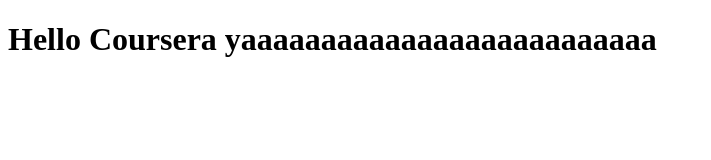
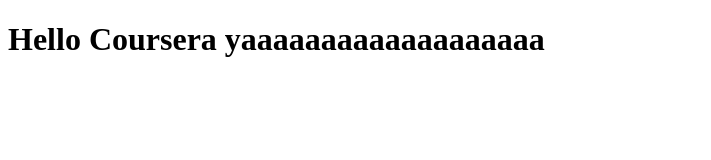
Before and after one commit to Arv0209/coursera-test, a plain HTML site: page site/index.html in a window 1280 px wide. Shown: the whole page, without its empty margins (0-711 px from the left). Drawn offline with Linux system fonts and the light colour scheme.

Commit message:
Update index.html

```diff
--- a/site/index.html
+++ b/site/index.html
@@ -4,6 +4,6 @@
 	<title>Hello Coursera</title>
 </head>
 <body>
-<h1>Hello Coursera yaaaaaaaaaaaaaaaaaaaaaaaaaa</h1>
+<h1>Hello Coursera yaaaaaaaaaaaaaaaaaaa</h1>
 </body>
 </html>
```
